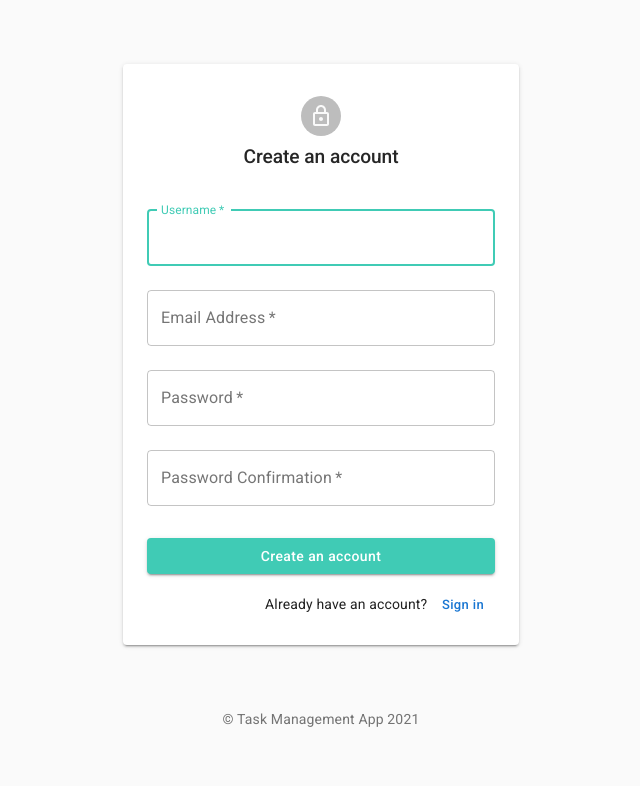
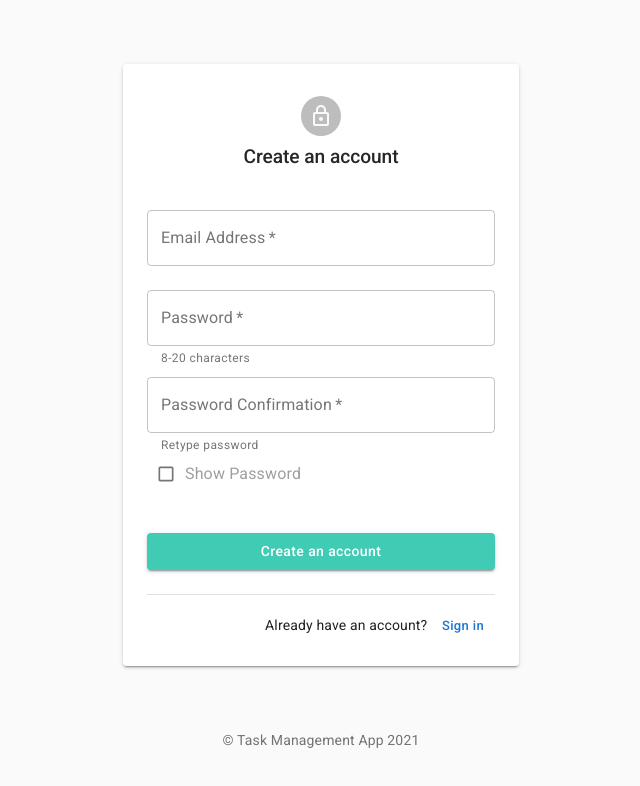
Before and after one commit to zuka-e/laravel-react-task-spa, a React (Create React App) app in the folder frontend/: page /register in a window 1280 px wide. Shown: the top 786 px of the page, without its empty margins (319-959 px from the left). Built offline with nearby package versions, Linux system fonts and the light colour scheme; no server answers.

Commit message:
Add the signup request

```diff
--- a/frontend/src/config/api.ts
+++ b/frontend/src/config/api.ts
@@ -4,5 +4,6 @@ export const API_VERSION = process.env.REACT_APP_API_VERSION || 'v1';
 // paths
 export const GET_CSRF_TOKEN_PATH =
   process.env.REACT_APP_GET_CSRF_TOKEN_PATH || '/sanctum/csrf-cookie';
+export const SIGNUP_PATH = process.env.REACT_APP_SIGNUP_PATH || '/api/register';
 export const SIGNIN_PATH = process.env.REACT_APP_SIGNIN_PATH || '/api/login';
 export const SIGNOUT_PATH = process.env.REACT_APP_SIGNOUT_PATH || '/api/logout';
--- a/frontend/src/pages/auth/SignUp.tsx
+++ b/frontend/src/pages/auth/SignUp.tsx
@@ -1,9 +1,21 @@
-import React from 'react';
+import React, { useEffect, useState } from 'react';
 import { Helmet } from 'react-helmet-async';
 import { useHistory } from 'react-router-dom';
+import { useForm } from 'react-hook-form';
+import { yupResolver } from '@hookform/resolvers/yup';
+import * as yup from 'yup';
 import { makeStyles, createStyles, Theme } from '@material-ui/core/styles';
-import { Grid, Button, TextField } from '@material-ui/core';
+import {
+  TextField,
+  Checkbox,
+  FormControlLabel,
+  Button,
+  Divider,
+  Grid,
+} from '@material-ui/core';
 import { APP_NAME } from '../../config/app';
+import { useAppDispatch, useAppSelector } from '../../store/hooks';
+import { createUser } from '../../store/slices/authSlice';
 import FormLayout from '../../layouts/FormLayout';
 
 const useStyles = makeStyles((theme: Theme) =>
@@ -18,31 +30,76 @@ const useStyles = makeStyles((theme: Theme) =>
     link: {
       color: theme.palette.info.dark,
     },
+    textFieldLabel: {
+      // marginTop: theme.spacing(-1),
+      marginBottom: theme.spacing(2),
+      marginLeft: 0,
+      color: theme.palette.text.hint,
+    },
+    divider: {
+      marginTop: theme.spacing(1),
+      marginBottom: theme.spacing(2),
+    },
   })
 );
 
-const SignUp = () => {
+// Input items
+type FormData = {
+  name: string;
+  email: string;
+  password: string;
+  password_confirmation: string;
+};
+
+// The schema-based form validation with Yup
+const schema = yup.object().shape({
+  email: yup.string().email().required(),
+  password: yup.string().required().min(8).max(20),
+  password_confirmation: yup
+    .string()
+    .oneOf([yup.ref('password'), null], 'Passwords do not match'),
+});
+
+const SignUp: React.FC = () => {
   const classes = useStyles();
   const history = useHistory();
+  const dispatch = useAppDispatch();
+  const { signedIn, loading } = useAppSelector((state) => state.auth);
+  const [visiblePassword, setVisiblePassword] = useState(false);
+  const [message, setMessage] = useState<string | undefined>('');
+  const {
+    register, // 入力項目の登録
+    handleSubmit, // 用意された`handleSubmit`
+    formState: { errors }, // エラー情報 (メッセージなど)
+  } = useForm<FormData>({
+    mode: 'onChange', // バリデーション判定タイミング
+    resolver: yupResolver(schema),
+  });
+
+  // ログイン済みならルートへリダイレクト
+  useEffect(() => {
+    signedIn && history.replace('/');
+  });
+
+  const handleVisiblePassword = () => {
+    setVisiblePassword(!visiblePassword);
+  };
+
+  // エラー発生時はメッセージを表示する
+  const onSubmit = async (data: FormData) => {
+    const response = await dispatch(createUser(data));
+    if (createUser.rejected.match(response)) {
+      setMessage(response.payload?.error?.message);
+    }
+  };
 
   return (
     <React.Fragment>
       <Helmet>
         <title>Registration | {APP_NAME}</title>
       </Helmet>
-      <FormLayout title={'Create an account'}>
-        <form className={classes.form} noValidate>
-          <TextField
-            variant='outlined'
-            margin='normal'
-            required
-            fullWidth
-            id='username'
-            label='Username'
-            name='username'
-            autoComplete='username'
-            autoFocus
-          />
+      <FormLayout title={'Create an account'} message={message}>
+        <form onSubmit={handleSubmit(onSubmit)} className={classes.form}>
           <TextField
             variant='outlined'
             margin='normal'
@@ -50,32 +107,55 @@ const SignUp = () => {
             fullWidth
             id='email'
             label='Email Address'
-            name='email'
             autoComplete='email'
+            {...register('email')}
+            helperText={errors?.email?.message}
+            error={!!errors?.email}
           />
           <TextField
             variant='outlined'
             margin='normal'
             required
             fullWidth
-            name='password'
             label='Password'
-            type='password'
+            type={visiblePassword ? 'text' : 'password'}
             id='password'
             autoComplete='current-password'
+            {...register('password')}
+            helperText={errors?.password?.message || '8-20 characters'}
+            error={!!errors?.password}
           />
           <TextField
             variant='outlined'
-            margin='normal'
+            // margin='normal'
             required
             fullWidth
-            name='password-confirmation'
             label='Password Confirmation'
-            type='password'
+            type={visiblePassword ? 'text' : 'password'}
             id='password-confirmation'
             autoComplete='password-confirmation'
+            {...register('password_confirmation')}
+            helperText={
+              errors?.password_confirmation?.message || 'Retype password'
+            }
+            error={!!errors?.password_confirmation}
           />
+          <div>
+            <FormControlLabel
+              control={
+                <Checkbox
+                  size='small'
+                  color='primary'
+                  checked={visiblePassword}
+                  onChange={handleVisiblePassword}
+                />
+              }
+              className={classes.textFieldLabel}
+              label='Show Password'
+            />
+          </div>
           <Button
+            disabled={loading}
             type='submit'
             fullWidth
             variant='contained'
@@ -84,6 +164,7 @@ const SignUp = () => {
           >
             Create an account
           </Button>
+          <Divider className={classes.divider} />
           <Grid container justify='flex-end'>
             <Grid item>
               Already have an account?&nbsp;
--- a/frontend/src/store/slices/authSlice.ts
+++ b/frontend/src/store/slices/authSlice.ts
@@ -5,6 +5,7 @@ import {
   GET_CSRF_TOKEN_PATH,
   SIGNIN_PATH,
   SIGNOUT_PATH,
+  SIGNUP_PATH,
 } from '../../config/api';
 import { FlashMessageProps } from '../../templates/FlashMessage';
 
@@ -22,6 +23,44 @@ type RejectWithValueType = {
   };
 };
 
+export const createUser = createAsyncThunk<
+  any,
+  {
+    name: string;
+    email: string;
+    password: string;
+    password_confirmation: string;
+  },
+  { rejectValue: RejectWithValueType }
+>('auth/createUser', async (payload, thunkApi) => {
+  const { email, password, password_confirmation } = payload;
+  try {
+    await authApiClient.get(GET_CSRF_TOKEN_PATH);
+    const response = await authApiClient.post(SIGNUP_PATH, {
+      name: email,
+      email,
+      password,
+      password_confirmation,
+    });
+    return response?.data;
+  } catch (e) {
+    // ステータスコード 2xx 以外を`catch`
+    const error: AxiosError = e; // cast the error for access
+    if (error.response?.status === 422) {
+      return thunkApi.rejectWithValue({
+        error: {
+          // 他のバリデーションはフロントエンドで実施
+          message: 'このメールアドレスは既に使用されています',
+          data: error.response.data,
+        },
+      });
+    } // `authSlice`の`extraReducers`で`rejected`を呼び出す
+    return thunkApi.rejectWithValue({
+      error: { data: error?.response?.data },
+    });
+  }
+});
+
 export const signInWithEmail = createAsyncThunk<
   any,
   { email: string; password: string },
@@ -36,8 +75,7 @@ export const signInWithEmail = createAsyncThunk<
     });
     return response?.data;
   } catch (e) {
-    const error: AxiosError = e; // cast the error for access
-    // The server responded with a status code that falls out of 2xx
+    const error: AxiosError = e;
     if (error.response?.status === 422) {
       return thunkApi.rejectWithValue({
         error: {
@@ -45,7 +83,7 @@ export const signInWithEmail = createAsyncThunk<
           data: error.response.data,
         },
       });
-    } // `authSlice`の`extraReducers`で`rejected`を呼び出す
+    }
     return thunkApi.rejectWithValue({
       error: { data: error?.response?.data },
     });
@@ -111,6 +149,18 @@ const authSlice = createSlice({
     },
   },
   extraReducers: (builder) => {
+    builder.addCase(createUser.pending, (state, action) => {
+      state.loading = true;
+    });
+    builder.addCase(createUser.fulfilled, (state, action) => {
+      state.signedIn = true;
+      state.loading = false;
+      state.flash = { type: 'success', message: 'ユーザー登録が完了しました' };
+    });
+    builder.addCase(createUser.rejected, (state, action) => {
+      state.signedIn = false;
+      state.loading = false;
+    });
     builder.addCase(signInWithEmail.pending, (state, action) => {
       state.loading = true;
     });
```
Also changed, not shown: 1 other file (tests, documents, lock files or other folders).
